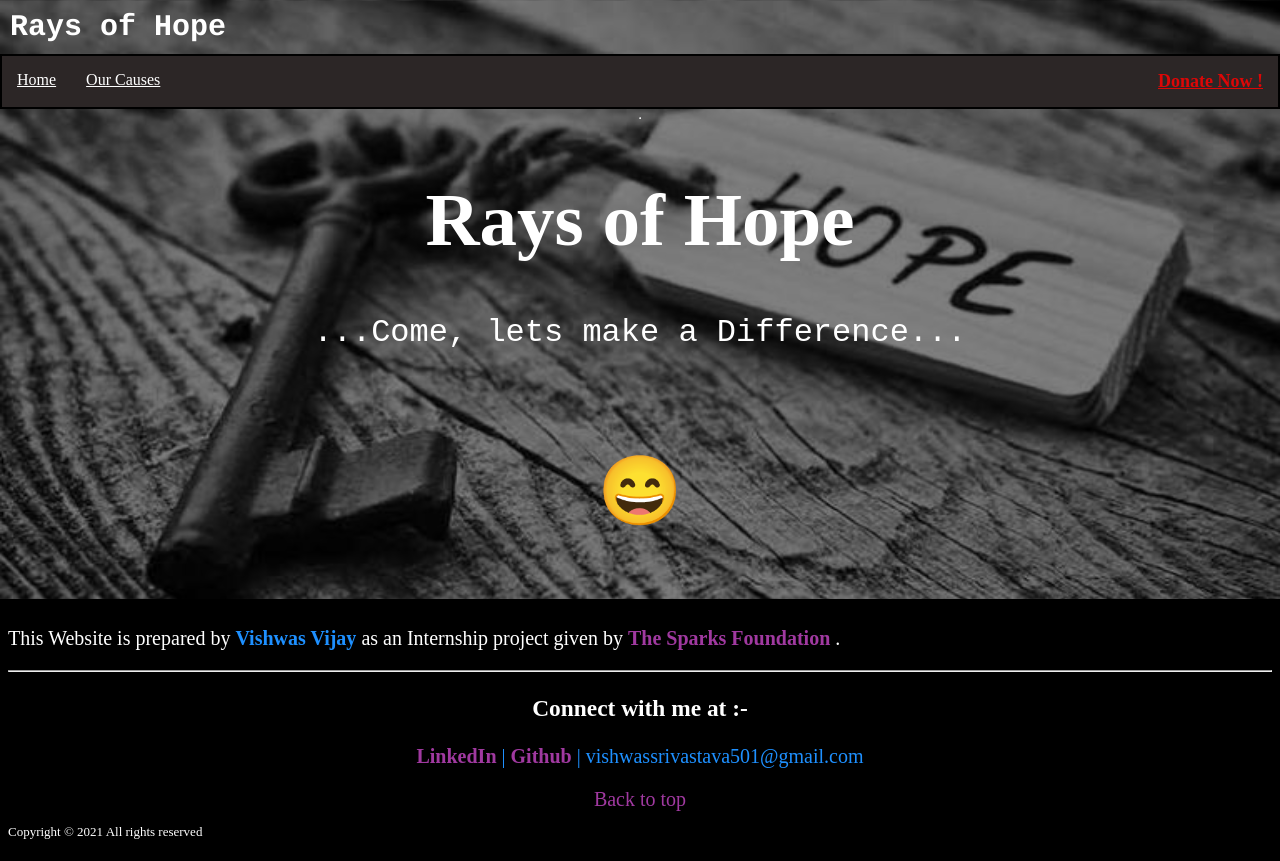
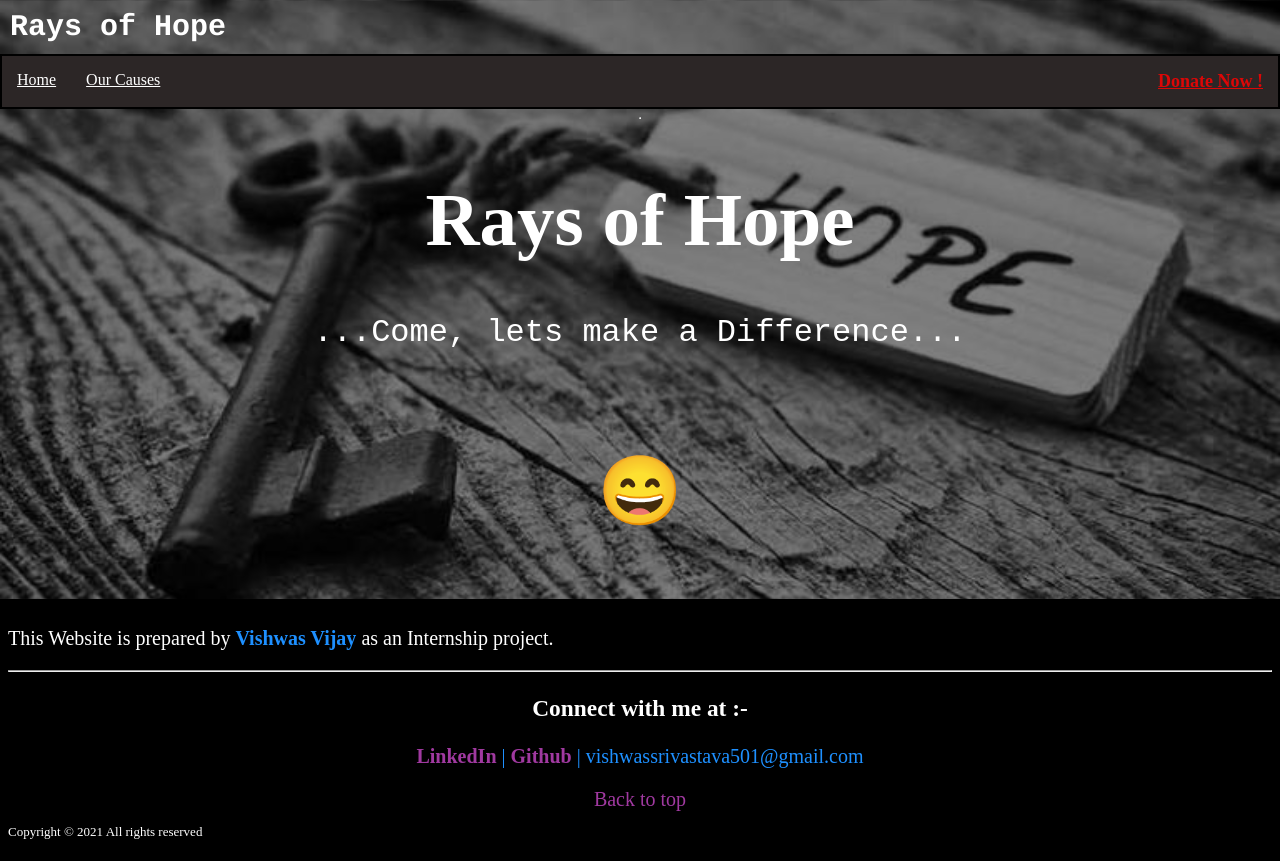
Before and after one commit to Vishdom2304/Payment_Gateway_Integrated_Website, a plain HTML site: page index.html in a window 1280 px wide. Drawn offline with Linux system fonts and the light colour scheme.

Commit message:
Update index.html

```diff
--- a/index.html
+++ b/index.html
@@ -47,7 +47,7 @@
       </div>
     </div>
     <footer>
-      <p>This Website is prepared by <strong style="color: dodgerblue;"> Vishwas Vijay </strong> as an Internship project given by <strong> <a href="https://www.thesparksfoundationsingapore.org/" target="_blank"> The Sparks Foundation </a></strong>.</p>
+      <p>This Website is prepared by <strong style="color: dodgerblue;"> Vishwas Vijay </strong> as an Internship project.</p>
       <hr>
       <center>
       <h3> Connect with me at :-</h3>
```
